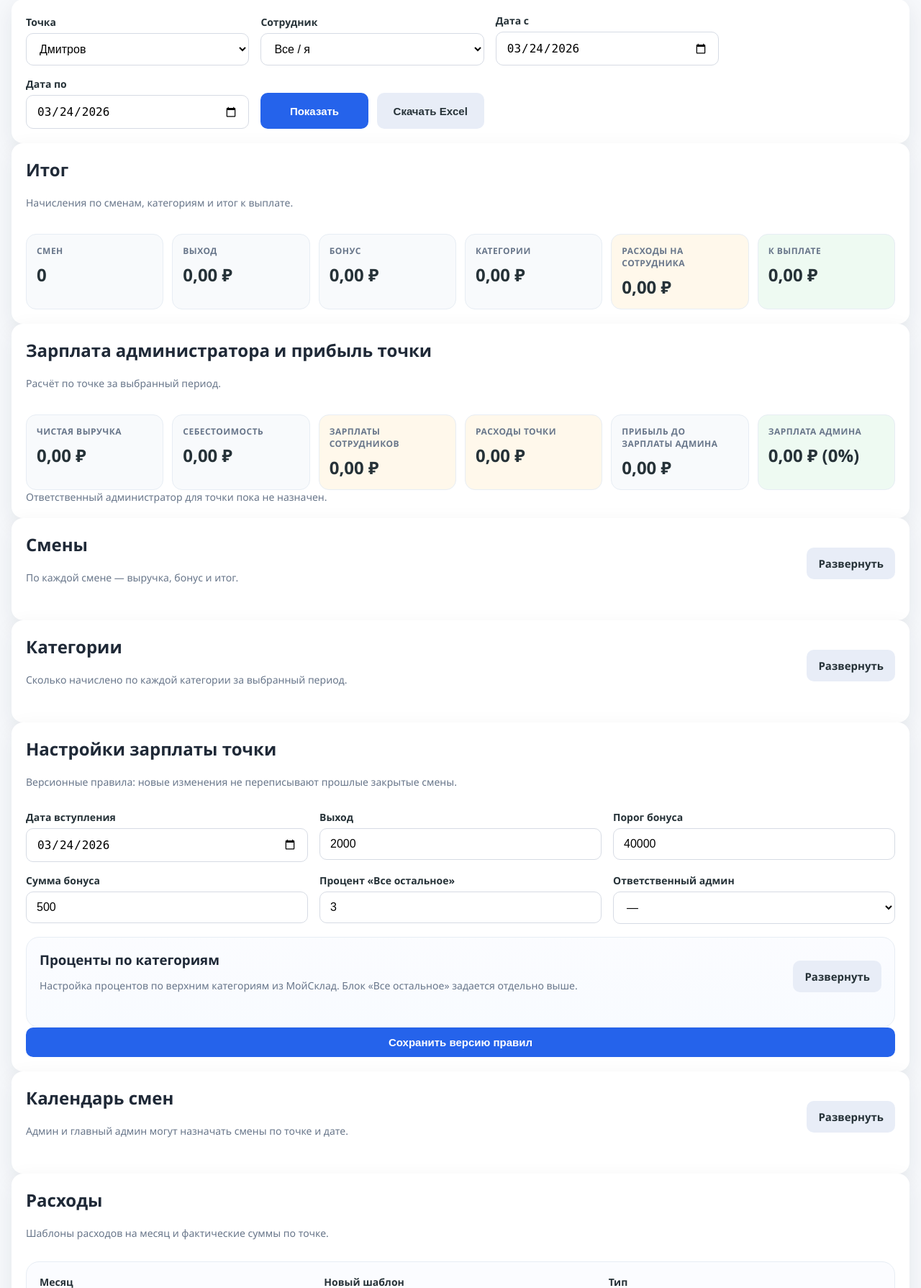
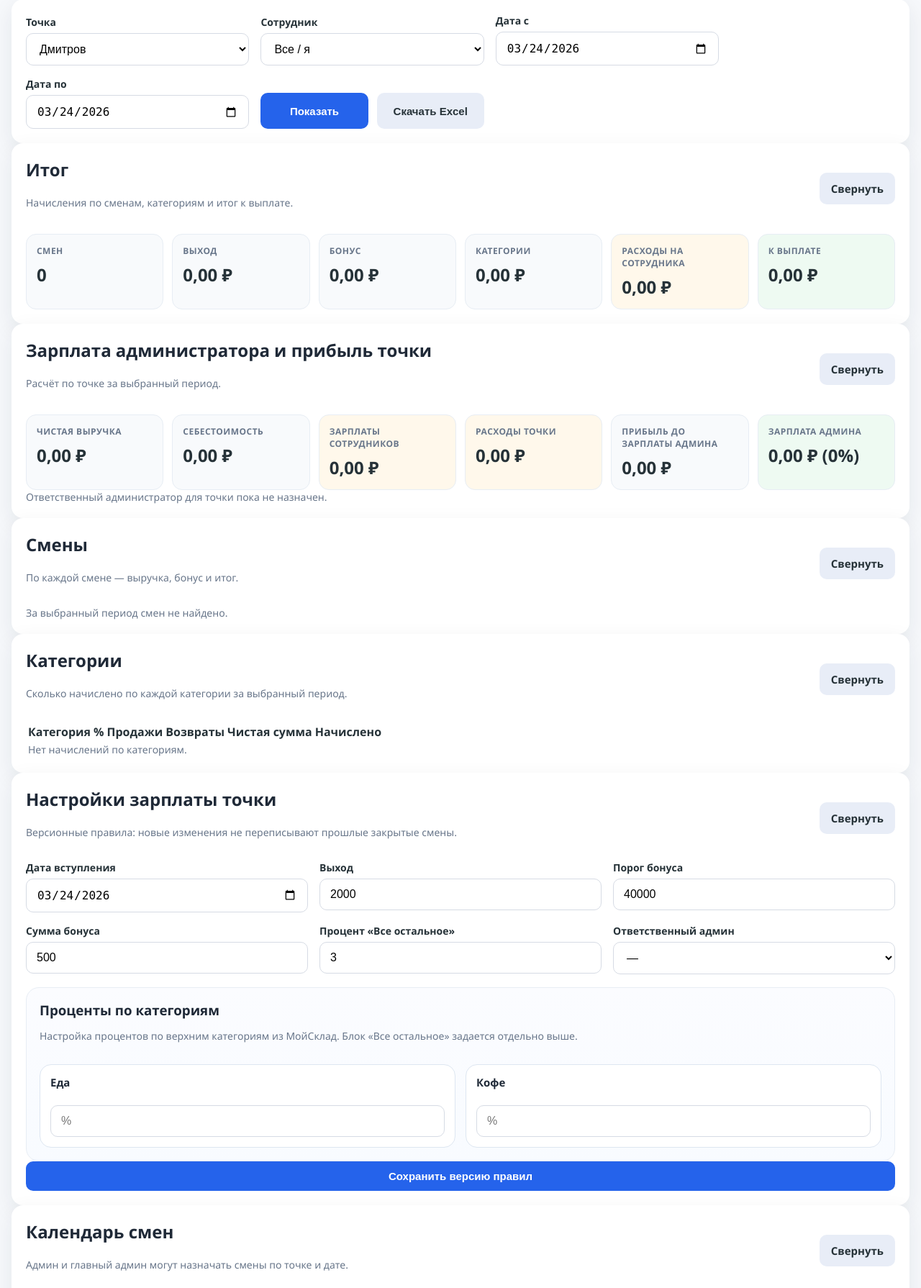
Before and after one commit to Broft4/smart-inventory, a FastAPI app: page /payroll in a window 1280 px wide. Shown: the part 157-1947 px from the top of the page at 72% size. Run offline with FastAPI, Linux system fonts and the light colour scheme; the visitor is signed in with stand-in values (Sample User, id 1); data comes from the database, SQL or seed files in the repository; data that the repository does not hold is empty; some libraries are stand-ins or nearby versions.

Commit message:
1.7.1.1 - страница зарплаты

```diff
--- a/app/main.py
+++ b/app/main.py
@@ -176,7 +176,7 @@ app.add_middleware(
 
 app.mount('/static', StaticFiles(directory=BASE_DIR / 'static'), name='static')
 templates = Jinja2Templates(directory=str(BASE_DIR / 'templates'))
-templates.env.globals['asset_version'] = '20260324-payroll-v2'
+templates.env.globals['asset_version'] = '20260325-payroll-collapse-v2'
 
 
 @app.middleware('http')
--- a/static/js/payroll.js
+++ b/static/js/payroll.js
@@ -220,11 +220,16 @@ function renderSummary(summary) {
 }
 
 
-function syncPayrollCollapseToggleTexts() {
-    document.querySelectorAll('[data-collapse-toggle-for]').forEach(toggle => {
-        const details = document.getElementById(toggle.dataset.collapseToggleFor || '');
-        if (!details) return;
-        toggle.textContent = details.open ? 'Свернуть' : 'Развернуть';
+function syncCollapseToggleText(details) {
+    if (!details) return;
+    const text = details.querySelector('.payroll-collapse-btn');
+    if (!text) return;
+    text.textContent = details.open ? 'Свернуть' : 'Развернуть';
+}
+
+function initializeCollapseSections() {
+    document.querySelectorAll('.payroll-collapse').forEach((details) => {
+        syncCollapseToggleText(details);
     });
 }
 
@@ -241,7 +246,7 @@ function renderEmployeeShiftCalendar(summary) {
     }
 
     card.classList.remove('hidden');
-    syncPayrollCollapseToggleTexts();
+    syncCollapseToggleText(details);
 
     const days = Array.isArray(summary?.days) ? summary.days : [];
     const month = qs('payroll-date-from')?.value?.slice(0, 7) || monthIso();
@@ -519,9 +524,6 @@ function describeAuditLog(log) {
         }
         if (log.action_type === 'deactivate') {
             return `${when} · ${actor} отключил шаблон расхода «${details.name || 'Без названия'}».`;
-        }
-        if (log.action_type === 'delete') {
-            return `${when} · ${actor} удалил шаблон расхода «${details.name || 'Без названия'}».`;
         }
     }
 
@@ -872,6 +874,7 @@ async function logout() {
 
 async function bootstrap() {
     setDefaultDates();
+    initializeCollapseSections();
     try {
         const access = await api('/api/payroll/access');
         payrollState.locations = access.locations || [];
@@ -913,8 +916,9 @@ qs('audit-toggle-btn')?.addEventListener('click', () => {
 qs('audit-date-filter')?.addEventListener('change', renderAudit);
 qs('audit-employee-filter')?.addEventListener('change', renderAudit);
 qs('audit-clear-filters-btn')?.addEventListener('click', clearAuditFilters);
-document.querySelectorAll('.payroll-collapse').forEach(details => details.addEventListener('toggle', syncPayrollCollapseToggleTexts));
-syncPayrollCollapseToggleTexts();
+document.querySelectorAll('.payroll-collapse').forEach((details) => {
+    details.addEventListener('toggle', () => syncCollapseToggleText(details));
+});
 
 document.addEventListener('keydown', (event) => {
     if (event.key === 'Escape' && !qs('shift-modal')?.classList.contains('hidden')) {
--- a/templates/payroll.html
+++ b/templates/payroll.html
@@ -46,12 +46,15 @@
     </section>
 
     <section class="category-card payroll-summary-card">
-        <div class="report-summary-header">
+        <details class="payroll-collapse" open>
+            <summary class="report-summary-header payroll-collapse-summary">
                 <div>
                     <h2>Итог</h2>
                     <p class="muted-text">Начисления по сменам, категориям и итог к выплате.</p>
                 </div>
-        </div>
+                <span class="btn secondary btn-inline payroll-collapse-btn">Свернуть</span>
+            </summary>
+            <div class="payroll-collapse-body">
                 <div class="summary-kpi-grid payroll-kpi-grid">
                     <div class="summary-kpi-card neutral"><span class="summary-kpi-label">Смен</span><strong id="kpi-shifts">0</strong></div>
                     <div class="summary-kpi-card neutral"><span class="summary-kpi-label">Выход</span><strong id="kpi-exit">0 ₽</strong></div>
@@ -60,6 +63,8 @@
                     <div class="summary-kpi-card warning"><span class="summary-kpi-label">Расходы на сотрудника</span><strong id="kpi-employee-expenses">0 ₽</strong></div>
                     <div class="summary-kpi-card plus"><span class="summary-kpi-label">К выплате</span><strong id="kpi-payout">0 ₽</strong></div>
                 </div>
+            </div>
+        </details>
     </section>
 
     <section class="category-card hidden" id="employee-calendar-card">
@@ -69,24 +74,29 @@
                     <h2>Календарь смен</h2>
                     <p class="muted-text">Ваши смены в календарном виде за выбранный период.</p>
                 </div>
-                <span class="btn secondary btn-inline payroll-collapse-btn" id="employee-calendar-toggle-text" data-collapse-toggle-for="employee-calendar-details">Развернуть</span>
+                <span class="btn secondary btn-inline payroll-collapse-btn">Развернуть</span>
             </summary>
             <div class="payroll-collapse-body">
+                <div class="shift-calendar-scroller">
                     <div class="shift-calendar-weekdays" aria-hidden="true">
                         <span>Пн</span><span>Вт</span><span>Ср</span><span>Чт</span><span>Пт</span><span>Сб</span><span>Вс</span>
                     </div>
                     <div id="employee-shift-calendar-grid" class="shift-calendar-grid employee-shift-calendar-grid"></div>
                 </div>
+            </div>
         </details>
     </section>
 
     <section class="category-card hidden" id="manager-summary-card">
-        <div class="report-summary-header">
+        <details class="payroll-collapse" open>
+            <summary class="report-summary-header payroll-collapse-summary">
                 <div>
                     <h2>Зарплата администратора и прибыль точки</h2>
                     <p class="muted-text">Расчёт по точке за выбранный период.</p>
                 </div>
-        </div>
+                <span class="btn secondary btn-inline payroll-collapse-btn">Свернуть</span>
+            </summary>
+            <div class="payroll-collapse-body">
                 <div class="summary-kpi-grid payroll-kpi-grid">
                     <div class="summary-kpi-card neutral"><span class="summary-kpi-label">Чистая выручка</span><strong id="manager-net-sales">0 ₽</strong></div>
                     <div class="summary-kpi-card neutral"><span class="summary-kpi-label">Себестоимость</span><strong id="manager-cost">0 ₽</strong></div>
@@ -96,14 +106,13 @@
                     <div class="summary-kpi-card plus"><span class="summary-kpi-label">Зарплата админа</span><strong id="manager-salary">0 ₽</strong></div>
                 </div>
                 <div class="muted-text" id="manager-responsible-line"></div>
+            </div>
+        </details>
     </section>
 
     <section class="category-card">
-        <details id="payroll-shifts-details" class="payroll-collapse">
-            <summary class="report-summary-header payroll-collapse-summary">
-                <div><h2>Смены</h2><p class="muted-text">По каждой смене — выручка, бонус и итог.</p></div>
-                <span class="btn secondary btn-inline payroll-collapse-btn" id="payroll-shifts-toggle-text" data-collapse-toggle-for="payroll-shifts-details">Развернуть</span>
-            </summary>
+        <details class="payroll-collapse" open>
+            <summary class="report-summary-header payroll-collapse-summary"><div><h2>Смены</h2><p class="muted-text">По каждой смене — выручка, бонус и итог.</p></div><span class="btn secondary btn-inline payroll-collapse-btn">Свернуть</span></summary>
             <div class="payroll-collapse-body">
                 <div id="payroll-days-container" class="payroll-days-container"></div>
             </div>
@@ -111,11 +120,8 @@
     </section>
 
     <section class="category-card">
-        <details id="payroll-categories-details" class="payroll-collapse">
-            <summary class="report-summary-header payroll-collapse-summary">
-                <div><h2>Категории</h2><p class="muted-text">Сколько начислено по каждой категории за выбранный период.</p></div>
-                <span class="btn secondary btn-inline payroll-collapse-btn" id="payroll-categories-toggle-text" data-collapse-toggle-for="payroll-categories-details">Развернуть</span>
-            </summary>
+        <details class="payroll-collapse" open>
+            <summary class="report-summary-header payroll-collapse-summary"><div><h2>Категории</h2><p class="muted-text">Сколько начислено по каждой категории за выбранный период.</p></div><span class="btn secondary btn-inline payroll-collapse-btn">Свернуть</span></summary>
             <div class="payroll-collapse-body">
                 <div class="table-wrap">
                     <table class="table payroll-table">
@@ -137,7 +143,9 @@
     </section>
 
     <section class="category-card hidden" id="admin-settings-card">
-        <div class="report-summary-header"><div><h2>Настройки зарплаты точки</h2><p class="muted-text">Версионные правила: новые изменения не переписывают прошлые закрытые смены.</p></div></div>
+        <details class="payroll-collapse" open>
+            <summary class="report-summary-header payroll-collapse-summary"><div><h2>Настройки зарплаты точки</h2><p class="muted-text">Версионные правила: новые изменения не переписывают прошлые закрытые смены.</p></div><span class="btn secondary btn-inline payroll-collapse-btn">Свернуть</span></summary>
+            <div class="payroll-collapse-body">
                 <div class="payroll-settings-grid">
                     <label>Дата вступления<input type="date" id="settings-effective-from"></label>
                     <label>Выход<input type="number" id="settings-exit" min="0" step="0.01"></label>
@@ -147,28 +155,22 @@
                     <label>Ответственный админ<select id="settings-admin-select"></select></label>
                 </div>
                 <div class="payroll-settings-rates-card">
-            <details id="settings-category-rates-details" class="payroll-collapse">
-                <summary class="payroll-settings-rates-head payroll-collapse-summary">
+                    <div class="payroll-settings-rates-head">
                         <div>
                             <h3>Проценты по категориям</h3>
                             <p class="muted-text">Настройка процентов по верхним категориям из МойСклад. Блок «Все остальное» задается отдельно выше.</p>
                         </div>
-                    <span class="btn secondary btn-inline payroll-collapse-btn" id="settings-category-rates-toggle-text" data-collapse-toggle-for="settings-category-rates-details">Развернуть</span>
-                </summary>
-                <div class="payroll-collapse-body">
+                    </div>
                     <div id="settings-category-rates" class="settings-category-grid"></div>
                 </div>
+                <div class="admin-toolbar-actions"><button id="save-settings-btn" type="button" class="btn primary btn-inline">Сохранить версию правил</button></div>
+            </div>
         </details>
-        </div>
-        <div class="admin-toolbar-actions"><button id="save-settings-btn" type="button" class="btn primary btn-inline">Сохранить версию правил</button></div>
     </section>
 
     <section class="category-card hidden" id="admin-shifts-card">
-        <details id="admin-shifts-details" class="payroll-collapse">
-            <summary class="report-summary-header payroll-collapse-summary">
-                <div><h2>Календарь смен</h2><p class="muted-text">Админ и главный админ могут назначать смены по точке и дате.</p></div>
-                <span class="btn secondary btn-inline payroll-collapse-btn" id="admin-shifts-toggle-text" data-collapse-toggle-for="admin-shifts-details">Развернуть</span>
-            </summary>
+        <details class="payroll-collapse" open>
+            <summary class="report-summary-header payroll-collapse-summary"><div><h2>Календарь смен</h2><p class="muted-text">Админ и главный админ могут назначать смены по точке и дате.</p></div><span class="btn secondary btn-inline payroll-collapse-btn">Свернуть</span></summary>
             <div class="payroll-collapse-body">
                 <div class="payroll-filter-grid shift-toolbar-grid">
                     <label>Месяц<input type="month" id="shift-month-input"></label>
@@ -182,10 +184,12 @@
                         <p class="muted-text">Во время сохранения кнопка блокируется, чтобы не создать дубликат смены.</p>
                     </div>
                 </div>
+                <div class="shift-calendar-scroller">
                     <div class="shift-calendar-weekdays" aria-hidden="true">
                         <span>Пн</span><span>Вт</span><span>Ср</span><span>Чт</span><span>Пт</span><span>Сб</span><span>Вс</span>
                     </div>
                     <div id="shift-calendar-grid" class="shift-calendar-grid"></div>
+                </div>
             </div>
         </details>
         <div id="shift-modal" class="modal-overlay hidden" role="dialog" aria-modal="true" aria-labelledby="shift-modal-title">
@@ -213,7 +217,9 @@
     </section>
 
     <section class="category-card hidden" id="expenses-card">
-        <div class="report-summary-header"><div><h2>Расходы</h2><p class="muted-text">Шаблоны расходов на месяц и фактические суммы по точке.</p></div></div>
+        <details class="payroll-collapse" open>
+            <summary class="report-summary-header payroll-collapse-summary"><div><h2>Расходы</h2><p class="muted-text">Шаблоны расходов на месяц и фактические суммы по точке.</p></div><span class="btn secondary btn-inline payroll-collapse-btn">Свернуть</span></summary>
+            <div class="payroll-collapse-body">
                 <div class="expense-layout">
             <div class="expense-create-card">
                 <div class="payroll-filter-grid expense-create-grid">
@@ -243,6 +249,8 @@
                 <div id="expense-entry-tbody" class="expense-entry-grid"></div>
             </div>
                 </div>
+            </div>
+        </details>
     </section>
 
     <section class="category-card hidden" id="audit-card">
```
Also changed, not shown: static/css/style.css (+56 -0 lines). Lines whose indentation alone changed are shown as unchanged.
